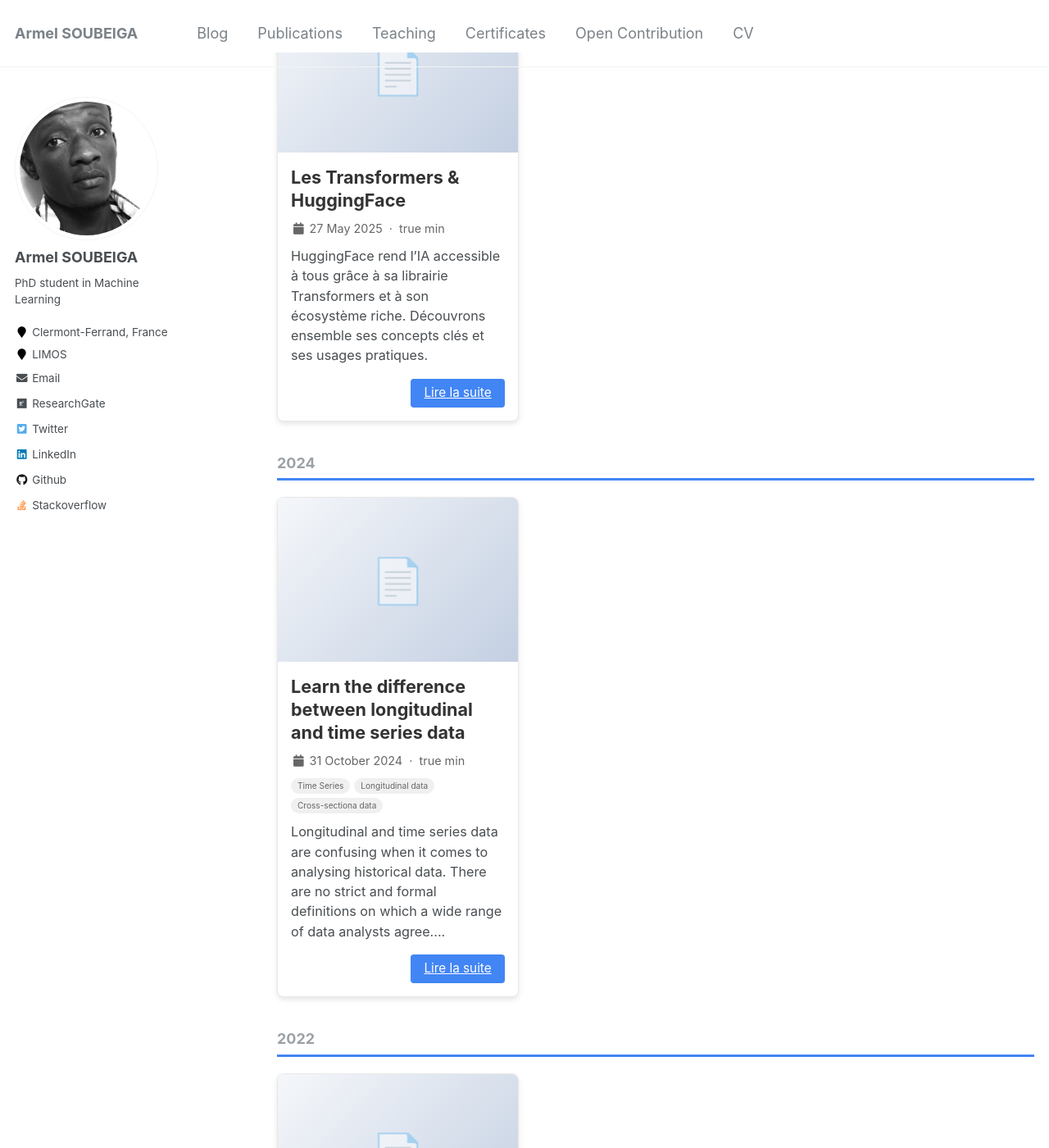
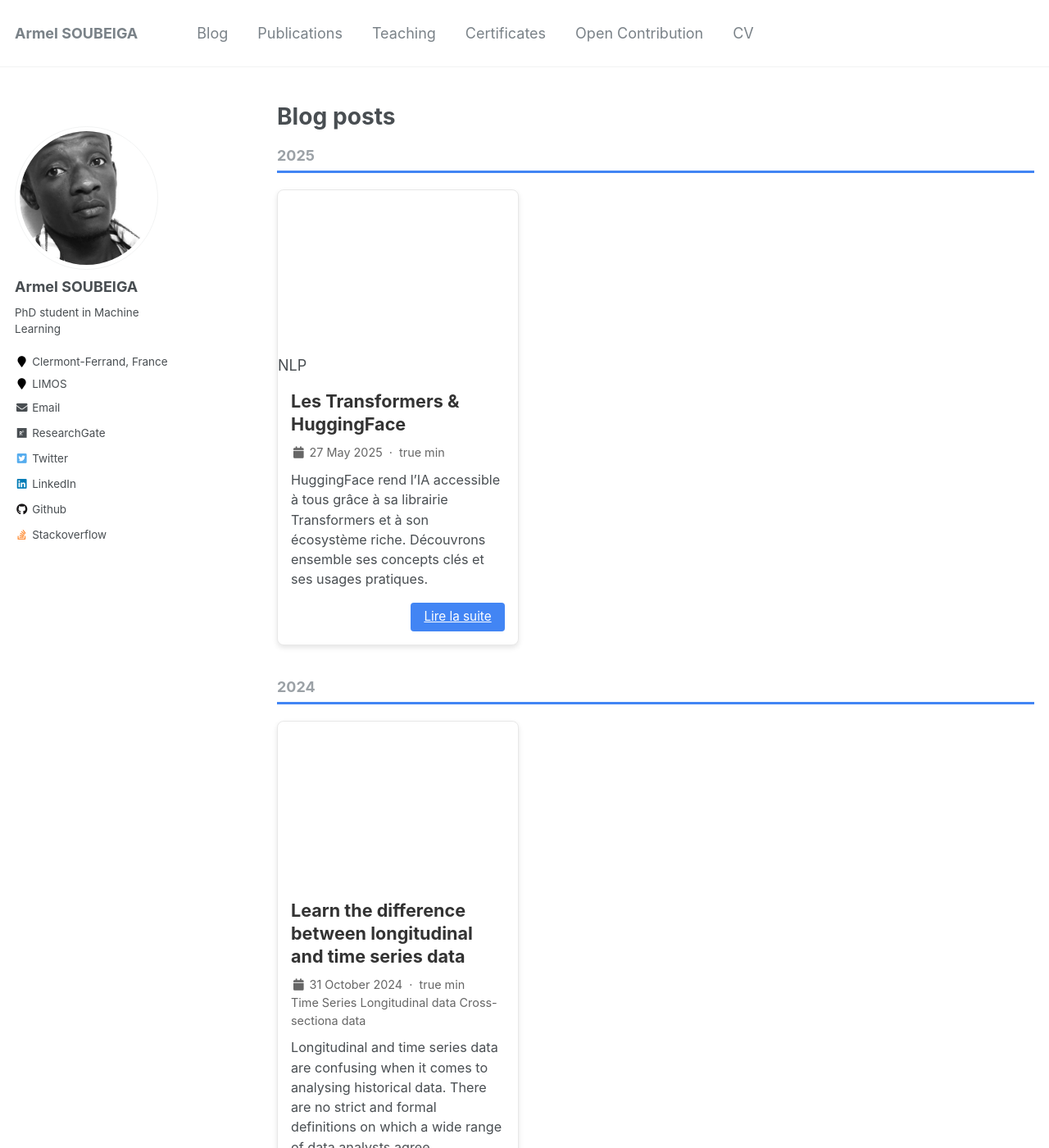
Before and after one commit to armelsoubeiga/armelsoubeiga.github.io, a Jekyll site: the page built from _pages/year-archive.html, in a window 1280 px wide and 1400 px high. Shown: the whole window at 82% size. Built offline with Jekyll 4.4.1, drawn with Linux system fonts in a browser that asks for light colours.

Commit message:
Commit-280520252234

```diff
--- a/assets/css/archive-fix.css
+++ b/assets/css/archive-fix.css
@@ -15,27 +15,25 @@
 }
 
 /* Correction pour les petits écrans */
-@media (max-width: 767px) {
+/* @media (max-width: 767px) {
   .archive {
     float: none;
     width: 100%;
   }
-}
+} */
 
 /* Correction pour les écrans moyens et grands */
 @media (min-width: 768px) {
-  .sidebar {
-    /* Utilisons les styles par défaut du thème pour la sidebar */
+/*   .sidebar {
     float: left;
-    /* width est supprimé pour utiliser la valeur par défaut du thème */
-  }    .archive {
-    /* Permettre à l'archive de prendre l'espace disponible */
+  }    */
+
+  .archive {
     float: right;
-    /* Utilisons plutôt max-width pour éviter les débordements */
     max-width: calc(100% - 250px);
     padding-left: 20px;
-    margin-top: -200px; /* Augmentation de la valeur négative pour réduire davantage l'espace vertical */
-    transition: margin 0.3s ease; /* Transition fluide pour les ajustements de margin */
+    margin-top: 10px;
+    transition: margin 0.3s ease;
   }
 
   .archive__subtitle {
@@ -50,7 +48,6 @@
 /* Correction pour les très grands écrans */
 @media (min-width: 1200px) {
   .archive {
-    /* Ajustement pour les grands écrans */
     max-width: calc(100% - 300px);
   }
 }
--- a/assets/css/page-fix.css
+++ /dev/null
@@ -1,108 +0,0 @@
-/*
- * Optimisations supplémentaires pour la mise en page du blog
- * Ce fichier contient des ajustements pour améliorer le spacing vertical
- * et la lisibilité générale de la page
- */
-
-/* Réduction de l'espacement du conteneur principal */
-#main {
-  padding-top: 1em;
-  margin-top: -1em;
-}
-
-/* Optimisation des marges pour les titres de page */
-.page__title {
-  margin-top: 0;
-  margin-bottom: 1em;
-}
-
-/* Style par défaut pour les articles sans image */
-.post-card .post-image.no-image {
-  background: linear-gradient(135deg, #f5f7fa, #c3cfe2);
-  display: flex;
-  align-items: center;
-  justify-content: center;
-}
-
-.post-card .post-image.no-image::before {
-  content: '📄';
-  font-size: 3em;
-  opacity: 0.5;
-}
-
-/* Indicateur de catégorie pour les articles */
-.post-category {
-  position: absolute;
-  top: 10px;
-  right: 10px;
-  padding: 3px 10px;
-  background-color: rgba(0,0,0,0.6);
-  color: white;
-  border-radius: 4px;
-  font-size: 0.75em;
-  text-transform: uppercase;
-  letter-spacing: 0.5px;
-}
-
-/* Animation subtile pour les transitions */
-.year-posts {
-  animation: fadeIn 0.5s ease forwards;
-}
-
-@keyframes fadeIn {
-  from { opacity: 0; transform: translateY(10px); }
-  to { opacity: 1; transform: translateY(0); }
-}
-
-/* Style pour les tags */
-.post-tags {
-  margin-top: 10px;
-  display: flex;
-  flex-wrap: wrap;
-  gap: 5px;
-}
-
-.post-tag {
-  font-size: 0.7em;
-  background-color: #f0f0f0;
-  color: #666;
-  padding: 2px 8px;
-  border-radius: 12px;
-  display: inline-block;
-  white-space: nowrap;
-}
-
-/* Animation pour les tags au survol */
-.post-tag:hover {
-  background-color: #e0e0e0;
-  color: #333;
-  transform: scale(1.05);
-  transition: all 0.2s ease;
-}
-
-/* Bouton retour en haut */
-.back-to-top {
-  position: fixed;
-  right: 20px;
-  bottom: -50px;
-  width: 40px;
-  height: 40px;
-  background-color: #4285f4;
-  color: white;
-  border-radius: 50%;
-  text-align: center;
-  line-height: 40px;
-  font-size: 20px;
-  cursor: pointer;
-  transition: bottom 0.3s ease;
-  box-shadow: 0 2px 10px rgba(0,0,0,0.2);
-  z-index: 1000;
-}
-
-.back-to-top.visible {
-  bottom: 20px;
-}
-
-.back-to-top:hover {
-  background-color: #3367d6;
-}
```
